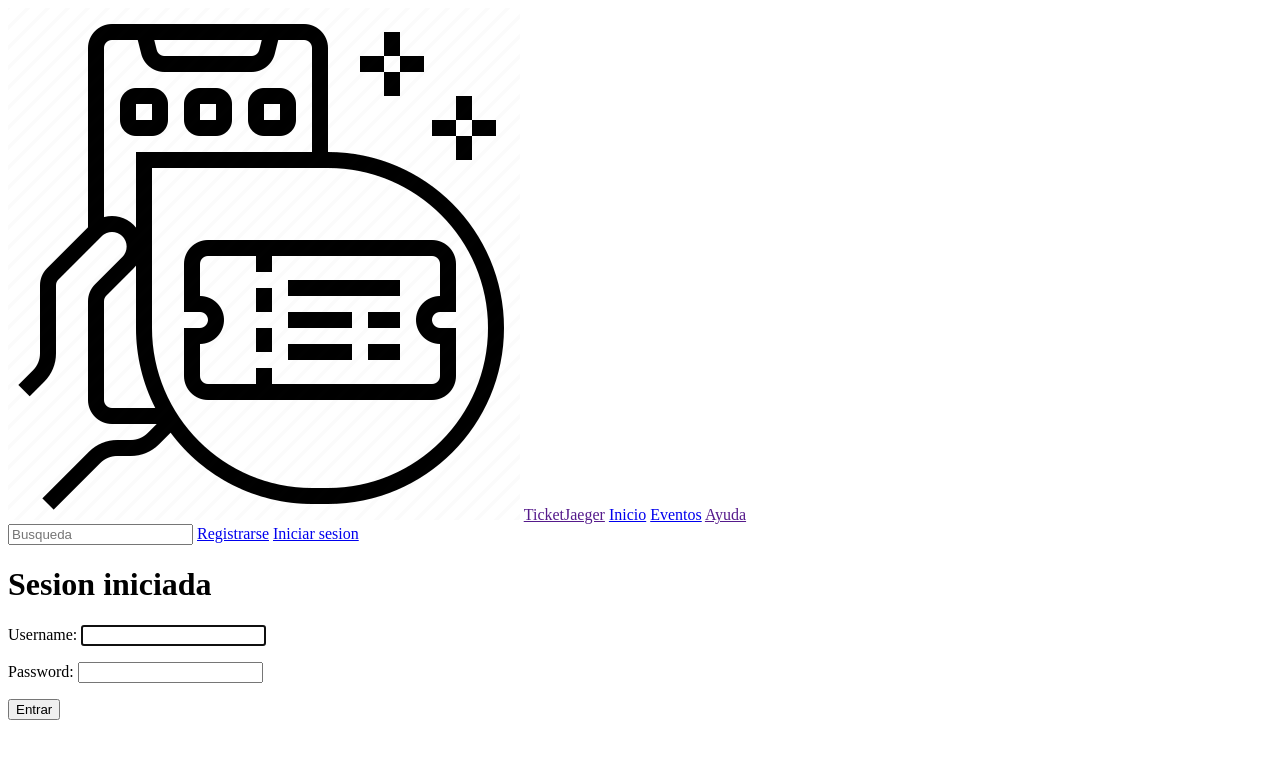
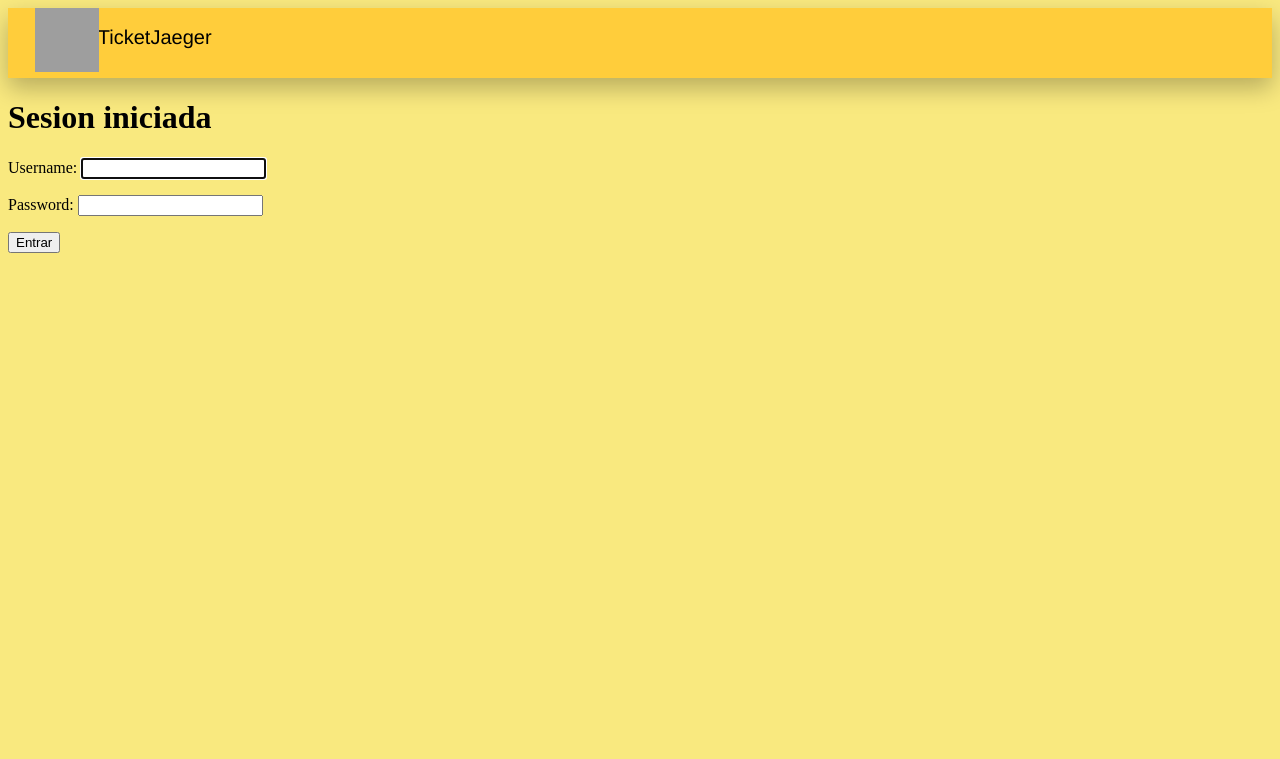
Before and after one commit to metodosformalesds/t3_mfds_2023, a Django app: page /signin/ in a window 1280 px wide. Shown: the top 759 px of the page. Run offline with Django 4.2, Linux system fonts and the light colour scheme; parts of the project's set-up code (start-up, migrations or seed data) failed here and were passed over; grey boxes are pictures that could not be loaded.

Commit message:
Diseño de las vistas principales

```diff
--- a/Tickets_Project/TicketOn/admin.py
+++ b/Tickets_Project/TicketOn/admin.py
@@ -1,6 +1 @@
 from django.contrib import admin
-from .models import eventos
-
-
-# Register your models here.
-admin.site.register(eventos)
--- a/Tickets_Project/TicketOn/static/TicketOn/Home.css
+++ b/Tickets_Project/TicketOn/static/TicketOn/Home.css
@@ -1,54 +1,63 @@
-
-
-body{
-    margin:0px;
-    background-color: #F9E97F;
+body {
+  box-sizing: border-box;
+  background: #f9e97f;
 }
 
-header{
-    display:flex;
+header {
+  display: flex;
   padding: 0 5%;
-    justify-content:space-between;
+  justify-content: space-between;
   box-shadow: 0px 10px 25px #00000043;
-    background-color: #FFCD3B ;
+  background-color: #ffcd3b;
   height: 70px;
 }
 
-.main-nav{
-
+.main-nav {
   padding: 15px;
   display: flex;
-    column-gap: 40px;
   padding-top: 18px;
 }
 
-.logoimg{
-    width: 10px;
-    height: 10px;
+.Contenedor {
+  border: 3px;
+  background-color: #cbb000;
 }
 
-#NombreTJ{
+#nombrecontenedor {
+  color: #ffffff;
+  font-size: 20px;
+  text-decoration: none;
+}
+
+.Logoimg {
+  position: absolute;
+  width: 64px;
+  height: 64px;
+  left: 35px;
+  top: 8px;
+}
+
+.center {
+  text-align: center;
+}
+
+#Nombrelogo {
+  text-align: center;
+  color: #000;
+  font-family: "Franklin Gothic Medium", "Arial Narrow", Arial, sans-serif;
+  font-size: 70px;
+}
+
+#NombreTJ {
+  text-decoration: none;
   padding-top: 0px;
   width: 137px;
   flex-shrink: 0;
   color: #000;
   text-align: center;
-    font-family:'Franklin Gothic Medium', 'Arial Narrow', Arial, sans-serif;
+  font-family: "Franklin Gothic Medium", "Arial Narrow", Arial, sans-serif;
   font-size: 20px;
   font-style: normal;
   font-weight: 400;
   line-height: normal;
 }
-
-.main-nav a{
-    margin-top: 5px;
-    font-size: 20px;
-    color: black;
-    text-decoration:none;
-}
-
-#barra{
-    border:none;
-    border-radius: 5px;
-    width: 200px;
-}
--- a/Tickets_Project/TicketOn/templates/Conex.html
+++ b/Tickets_Project/TicketOn/templates/Conex.html
@@ -1,40 +1,20 @@
 <!DOCTYPE html>
 <html lang="en">
   <head>
-    <meta charset="UTF-8">
-    <meta name="viewport" content="width=device-width, initial-scale=1.0">
+    <meta charset="UTF-8" />
+    <meta name="viewport" content="width=device-width, initial-scale=1.0" />
     <title>Ticket Jaeger</title>
   </head>
   <body>
     <header>
-        <diV id="main-nav_1">
+      <div id="main-nav_1">
         <nav class="main-nav">
-                {%load static%}
-
-                <img src="image/Icon.png" class="Logoimg">
-                <a href="" id="NombreTJ">TicketJaeger</a>
-                <a href="/">Inicio</a>
-                <a href="/eventos">Eventos</a>
-                <a href="">Ayuda</a>
+          {%load static%} <img src={%static 'TicketOn/image/Icon.png '%}
+          class="Logoimg"/>
+          <a href="/home" id="NombreTJ">TicketJaeger</a>
         </nav>
       </div>
-        <div id="main-nav_2">
-            <nav class="main-nav">
-                <input id="barra" type="text" placeholder="Busqueda">
-
-                {% if user.is_authenticated %}
-                <a href="/logout">Cerrar sesion</a>
-                {% else %}
-                <a href="/signup">Registrarse</a>
-                <a href="/signin">Iniciar sesion</a>
-                {% endif %}
-            </nav>
-        </div>
-
     </header>
-
-    {% block content %}
-    {% endblock %}
-
+    {% block content %} {% endblock %}
   </body>
 </html>
--- a/Tickets_Project/TicketOn/templates/Eventos.html
+++ b/Tickets_Project/TicketOn/templates/Eventos.html
@@ -1,5 +1,5 @@
-{% extends 'Conex.html' %}
+{% extends 'Conex.html' %} {% block content %} {%load static%}
+<link rel="stylesheet" href="{% static 'TicketOn/Home.css'%}" />
+<h1>EVENTOS</h1>
 
-{% block content %}
-<h1>EVENTOS</h1>
 {% endblock %}
--- a/Tickets_Project/TicketOn/templates/signin.html
+++ b/Tickets_Project/TicketOn/templates/signin.html
@@ -1,17 +1,11 @@
-{% extends 'Conex.html' %}
-
-{% block content %}
+{% extends 'Conex.html' %} {% block content %} {%load static%}
+<link rel="stylesheet" href="{% static 'TicketOn/Home.css'%}" />
 <h1>Sesion iniciada</h1>
 
-{{error}}
+{{error}} {%load static%}
+<form action="/signin/" method="POST">
+  {% csrf_token %} {{form.as_p}}
 
-<form action="/signin/" method="POST">
-    {% csrf_token %}
-    {{form.as_p}}
-
-    <button>
-        Entrar
-    </button>
-
+  <button>Entrar</button>
 </form>
 {% endblock %}
```
Also changed, not shown: Tickets_Project/TicketOn/templates/Home.html (+31 -17 lines), Tickets_Project/TicketOn/templates/login.html (+5 -11 lines), Tickets_Project/TicketOn/migrations/0001_initial.py, Tickets_Project/db.sqlite3. Lines whose indentation alone changed are shown as unchanged.
